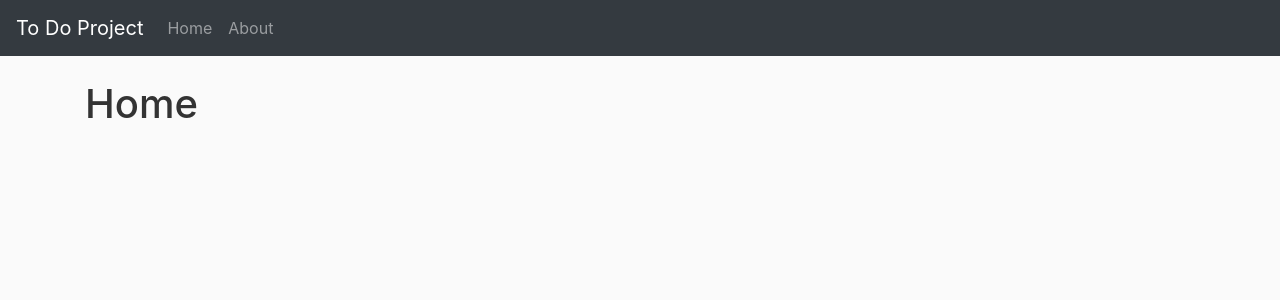
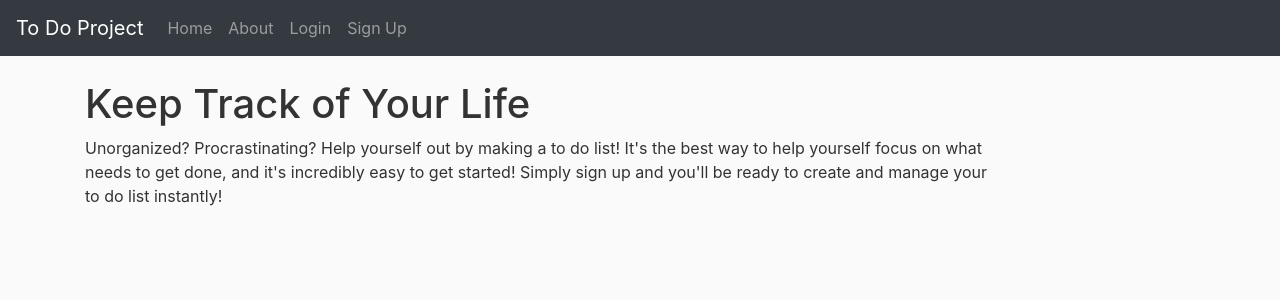
Before and after one commit to marcinlukanus/DjangoToDo, a Django app: page / in a window 1280 px wide. Shown: the top 300 px of the page. Run offline with Django 3.2, Linux system fonts and the light colour scheme; some libraries are stand-ins or nearby versions.

Commit message:
Updates base.html and home.html for users app features of registering and logging in

```diff
--- a/djangoToDoProject/website/templates/website/base.html
+++ b/djangoToDoProject/website/templates/website/base.html
@@ -10,7 +10,7 @@
           integrity="sha384-Gn5384xqQ1aoWXA+058RXPxPg6fy4IWvTNh0E263XmFcJlSAwiGgFAW/dAiS6JXm" crossorigin="anonymous">
     <link rel="stylesheet" type="text/css" href="{% static 'website/base.css' %}">
 
-  <title>Django To Do Project</title>
+    <title>Django To Do Project</title>
 </head>
 <body>
 <header class="site-header">
@@ -28,6 +28,12 @@
                 <li class="nav-item">
                     <a class="nav-link" href="{% url 'website-about' %}">About</a>
                 </li>
+                <li class="nav-item">
+                    <a class="nav-link" href="#">Login</a>
+                </li>
+                <li class="nav-item">
+                    <a class="nav-link" href="{% url 'register' %}">Sign Up</a>
+                </li>
             </ul>
         </div>
     </nav>
@@ -36,6 +42,13 @@
 <main role="main" class="container">
     <div class="row">
         <div class="col-md-10 mt-4">
+            {% if messages %}
+                {% for message in messages %}
+                    <div class="alert alert-{{ message.tags }}">
+                        {{ message }}
+                    </div>
+                {% endfor %}
+            {% endif %}
             {% block content %}{% endblock %}
         </div>
     </div>
--- a/djangoToDoProject/website/templates/website/home.html
+++ b/djangoToDoProject/website/templates/website/home.html
@@ -1,4 +1,8 @@
 {% extends "website/base.html" %}
 {% block content %}
-    <h1>Home</h1>
+    <h1>Keep Track of Your Life</h1>
+    <p>Unorganized? Procrastinating? Help yourself out by making a to do list!
+    It's the best way to help yourself focus on what needs to get done, and it's
+    incredibly easy to get started! Simply sign up and you'll be ready to create
+    and manage your to do list instantly!</p>
 {% endblock content %}
```
